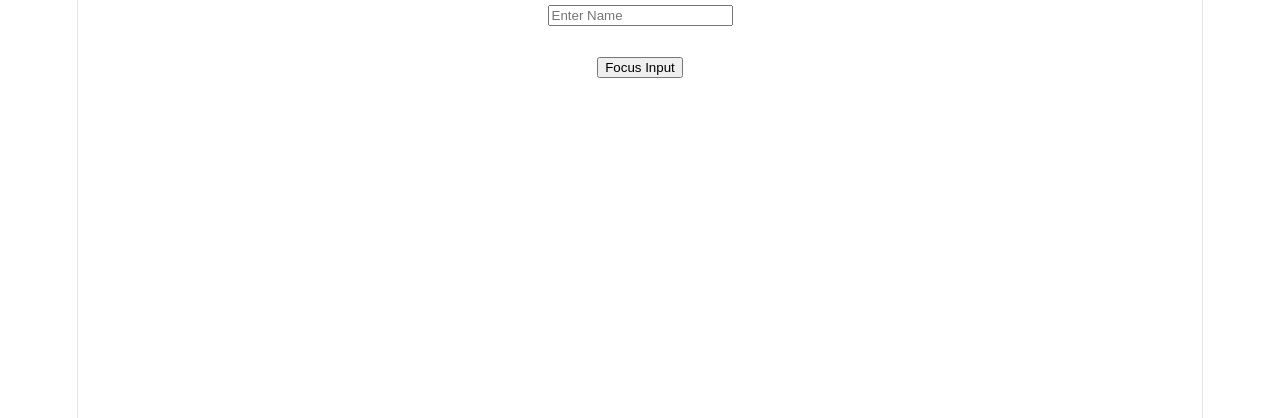
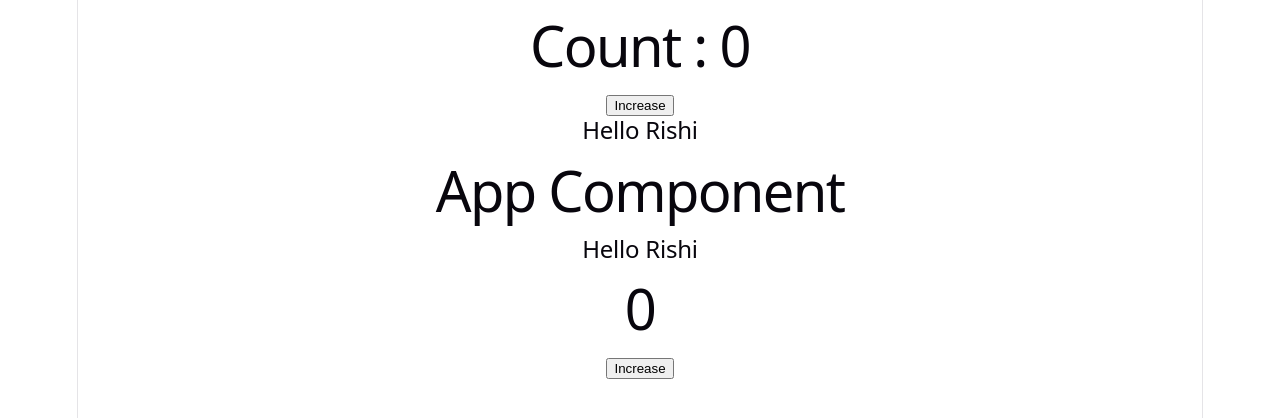
Before and after one commit to Rishiachha/Learn_React, a React (Vite) app: page / in a window 1280 px wide. Shown: the top 418 px of the page. Built offline with nearby package versions, Linux system fonts and the light colour scheme.

Commit message:
Added new components and updates

```diff
--- a/src/App.jsx
+++ b/src/App.jsx
@@ -3,13 +3,17 @@
 //main.jsx imports App.jsx.
 //React renders whatever App.jsx returns
 // Every React application starts with a component.
-import { Ref } from "./hooks/Ref"
+import { ReactMemo } from "./hooks/reactmemo/ReactMemo"
+import {UserApp} from "./hooks/context/UserApp"
+import {UseReducer} from "./hooks/UseReducer"
 export const App = () => {
 // Whatever is returned gets displayed on the browser.
   return (
     //HTML written inside JavaScript.
     <div>
-      <Ref />
+      <ReactMemo />
+      <UserApp />
+      <UseReducer />
     </div>
   );
 }
--- /dev/null
+++ b/src/hooks/UseReducer.jsx
@@ -0,0 +1,26 @@
+//useReducer is a React Hook used to manage state using actions.
+//It works like useState, but is better when there are multiple ways to update the state.
+// reducer(): Decides how the state changes.
+import { useReducer } from "react";
+export const reducer = (state, action) => {
+  if (action === "increase") {
+    return state + 1;
+  }
+  return state;
+}
+// Calls reducer() reducer receives
+// state = current value
+// action = "increase"
+export const UseReducer = () => {
+  const [count, dispatch] = useReducer(reducer, 0);
+  return (
+    <div>
+      <h1>{count}</h1>
+      <button
+        onClick={() => dispatch("increase")}
+      >
+        Increase
+      </button>
+    </div>
+  );
+}
--- /dev/null
+++ b/src/hooks/context/User.jsx
@@ -0,0 +1,11 @@
+import { useContext } from "react";
+import { UserContext } from "./UserApp";
+export default function User () {
+  // Receive data from Context
+  const name = useContext(UserContext);
+  return (
+    <div>
+      <h2>Hello {name}</h2>
+    </div>
+  );
+}
--- /dev/null
+++ b/src/hooks/context/UserApp.jsx
@@ -0,0 +1,22 @@
+//useContext is a React Hook that allows one component to use data from another component without passing props.
+import { createContext } from "react";
+import User from "./User";
+// Create Context
+export const UserContext = createContext();
+export const UserApp = () => {
+  // Data to share
+  const name = "Rishi";
+  return (
+    // Provider shares the data
+    <UserContext.Provider value={name}>
+        {/* Provider shares the value
+         Here we are sharing "Rishi".*/}
+      <h1>App Component</h1>
+      <User />
+    </UserContext.Provider>
+  );
+}
+// createContext()
+// Creates a Context object.
+// Think of it as a container
+// that stores shared data.
--- /dev/null
+++ b/src/hooks/reactmemo/ReactMemo.jsx
@@ -0,0 +1,30 @@
+//React.memo():is a Higher Order Component (HOC) that memoizes a component.
+//It prevents a component from re-rendering if its props have not changed.
+//Normally, when a parent component re-renders, all of its child components also re-render, even if the child's data hasn't changed.
+//React.memo avoids these unnecessary re-renders, improving performance.
+//When do we use it?
+//1.Large applications
+//2.Expensive UI components
+//3.Components receiving the same props repeatedly
+//4.Performance optimization
+import { useState } from "react";
+import {ReactMemoChild} from "./ReactMemoChild";
+
+export const ReactMemo = () => {
+  // Stores the counter value.
+  // Updating this state causes App to re-render.
+  const [count, setCount] = useState(0);
+  return (
+    <div>
+      <h1>Count : {count}</h1>
+      {/* Event Handling */}
+      <button
+        onClick={() => setCount(count + 1)}
+      >
+        Increase
+      </button>
+      {/* Child receives the same prop every time */}
+      <ReactMemoChild name="Rishi" />
+    </div>
+  );
+}
--- /dev/null
+++ b/src/hooks/reactmemo/ReactMemoChild.jsx
@@ -0,0 +1,12 @@
+import React from "react";
+export const ReactMemoChild = React.memo(({ name }) => {
+  console.log("Child Component Rendered");
+  return (
+    <div>
+      <h2>Hello {name}</h2>
+    </div>
+  );
+});
+// React.memo remembers the previous props.
+// If props are unchanged,
+// React skips re-rendering this component.
```
Also changed, not shown: src/hooks/Controlled.jsx (added, +17 -0 lines), src/hooks/Uncontrolled.jsx (added, +22 -0 lines).
